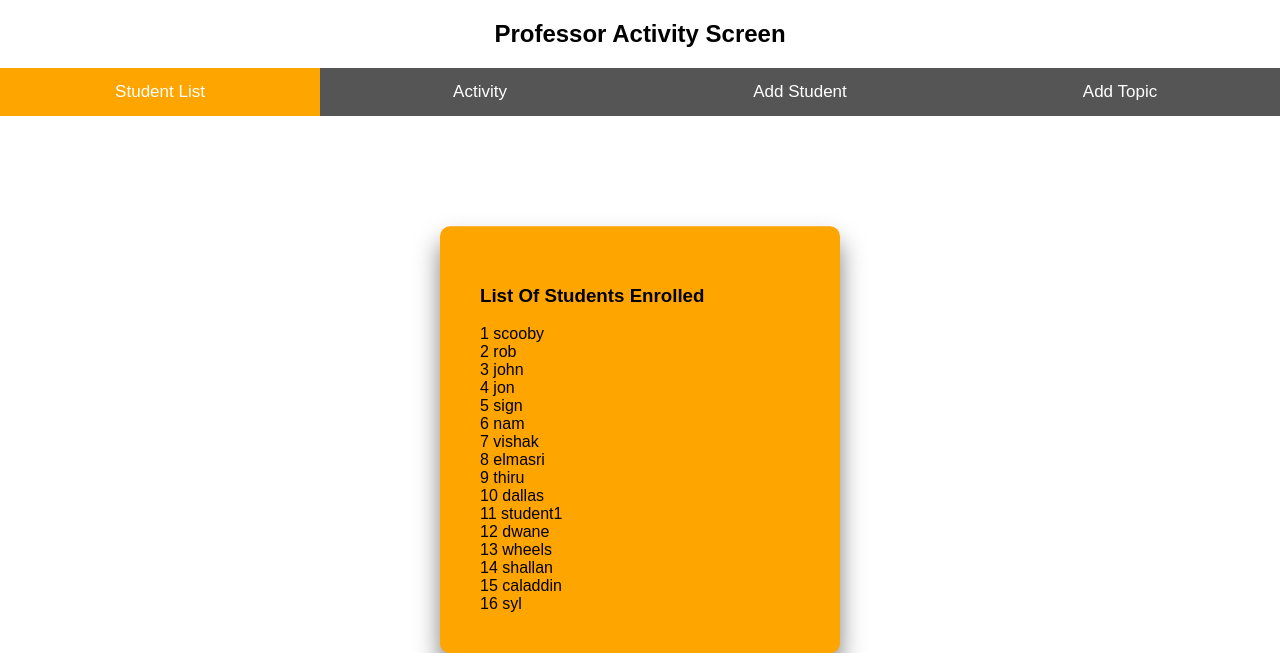
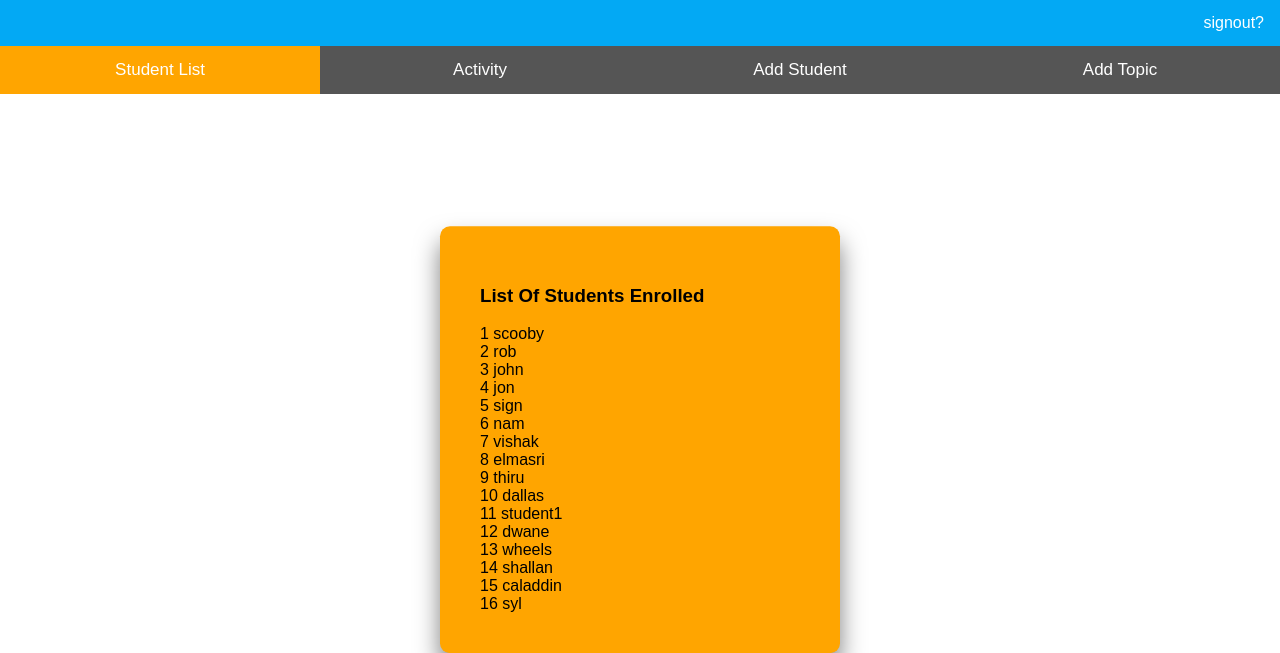
Before and after one commit to swatithiru/StudentEssay, a PHP site: page /profScreen.php in a window 1280 px wide. Shown: the top 653 px of the page. Run offline with PHP 8.4, Linux system fonts and the light colour scheme; data comes from the database, SQL or seed files in the repository.

Commit message:
signout functionality is added

```diff
--- a/profScreen.php
+++ b/profScreen.php
@@ -7,11 +7,81 @@
 
 <link rel="stylesheet" href="assets/css/mainscreenstyle.css">
 <script src="assets/js/mainscreenfunc.js"></script>
+<style>
+.navbar {
+  overflow: hidden;
+  background-color: #03a9f4;
+}
 
+.navbar a {
+  float: right;
+  font-size: 16px;
+  color: white;
+  text-align: center;
+  padding: 10px 10px;
+  text-decoration: none;
+}
+
+.dropdown {
+  float: right;
+  overflow: hidden;
+}
+
+.dropdown .dropbtn {
+  font-size: 16px;
+  border: none;
+  outline: none;
+  color: white;
+  padding: 14px 16px;
+  background-color: inherit;
+  font-family: inherit;
+  text-align: right;
+  margin: 0;
+}
+
+.navbar a:hover, .dropdown:hover .dropbtn {
+  background-color: red;
+}
+
+.dropdown-content {
+  display: none;
+  position: absolute;
+  background-color: #f9f9f9;
+  min-width: 160px;
+  box-shadow: 0px 8px 16px 0px rgba(0,0,0,0.2);
+  z-index: 1;
+}
+
+.dropdown-content a {
+  float: none;
+  color: black;
+  padding: 12px 16px;
+  text-decoration: none;
+  display: block;
+  text-align: left;
+}
+
+.dropdown-content a:hover {
+  background-color: #ddd;
+}
+
+.dropdown:hover .dropdown-content {
+  display: block;
+}
+</style>
 </head>
 <body onload="getDefault()">
-<h2 align="center">Professor Activity Screen</h2>
-
+    <div class="navbar">
+    <div class="dropdown">
+    <button class="dropbtn">signout? <i class="fa fa-caret-down"></i>
+    </button>
+    <div class="dropdown-content">
+      <a href="#">Link 1</a>
+      <a href="#">Link 2</a>
+      <a href="#">Link 3</a>
+    </div>
+  </div>
+</div>
 <form method="post" action="profScreen.php">
     <button class="tablink" onclick="openPage('Student_list', this, 'orange')" id="defaultOpen">Student List</button>
     <button class="tablink" onclick="openPage('Act', this, 'orange')">Activity</button>
```
